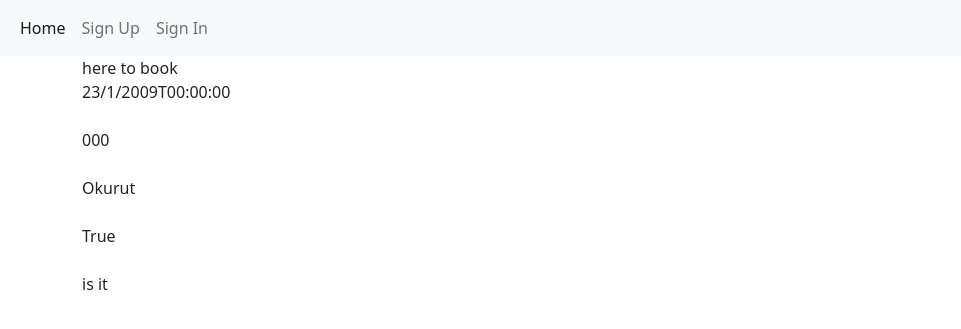
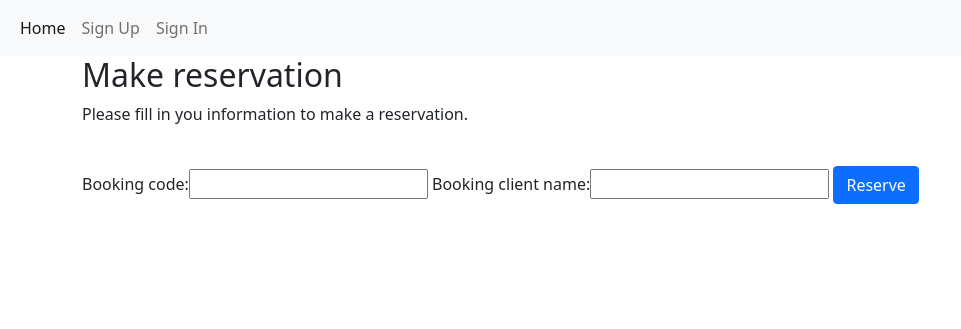
Before and after one commit to kedi1991/granny-restaurant-booking, a Django app: page /000/ in a window 1280 px wide. Shown: the top 329 px of the page, without its empty margins (0-961 px from the left). Run offline with Django 3.2, Linux system fonts and the light colour scheme; tables that the repository leaves empty hold one stand-in row (values such as "Sample post").

Commit message:
Add post method to enable clients make reservations

```diff
--- /dev/null
+++ b/reservation/forms.py
@@ -0,0 +1,8 @@
+from .models import Booking
+from django import forms
+
+
+class BookingForm(forms.ModelForm):
+    class Meta:
+        model = Booking
+        fields = ('booking_code', 'booking_client_name',)
--- a/reservation/views.py
+++ b/reservation/views.py
@@ -1,6 +1,7 @@
 from django.shortcuts import render, get_object_or_404
 from django.views import generic, View
 from .models import Seat, Booking
+from .forms import BookingForm
 
 
 class Seats(generic.ListView):
@@ -12,14 +13,13 @@ class Seats(generic.ListView):
 class Bookings(View):
     def get(self, request, seat_code, *args, **kwargs):
         """
-        This will get the details of the
+        This will get the details of the booking
         """
         model = Booking
         booking_code = seat_code
         queryset = model.objects.all()
-        bookings = get_object_or_404(queryset, booking_code=booking_code)
+        # bookings = get_object_or_404(queryset, booking_code=booking_code)
 
-        mydata = bookings
 
         return render(request,
         'bookings.html',
@@ -29,5 +29,33 @@ class Bookings(View):
             "date_booked": "23/1/2009T00:00:00",
             "seat_booked": "True",
             "id": "is it",
+            "booking_form": BookingForm(),
         },
         )
+
+    def post(self, request, seat_code, *args, **kwargs):
+        """
+        This update get the Bookings table with information of the reservation made
+        """
+        model = Booking
+        booking_code = seat_code
+        # queryset = model.objects.all()
+        # bookings = get_object_or_404(queryset, booking_code=booking_code)
+
+        booking_form = BookingForm(data=request.POST)
+
+        # Proceed only if the data entered is valid
+        if booking_form.is_valid():
+            booking_form.instance.booking_client_name = request.user.username
+            booking_form.instance.booking_code = seat_code
+
+            booking_form.save(commit=True)
+
+        else:
+            booking_form = BookingForm()
+        return render(request,
+        'bookings.html',
+        {
+            "booking_form": BookingForm(),
+        },
+        )
--- a/templates/account/login.html
+++ b/templates/account/login.html
@@ -11,9 +11,8 @@
         <div class="col-md-8 mt-3 offset-md-2">
             <h3>{% trans "Sign In" %}</h3>
 
-            <p>{% blocktrans %}Welcome back to the code|star blog. To leave a comment or like a post, please log in. If
-                you
-                have not created an account yet, then <a class="link" href="{{ signup_url }}">sign up</a>
+            <p>{% blocktrans %}In order to make or view your reservations, please log in. If
+                you have not created an account yet, then <a class="link" href="{{ signup_url }}">sign up</a>
                 first.{% endblocktrans %}</p>
         </div>
     </div>
--- a/templates/bookings.html
+++ b/templates/bookings.html
@@ -1,12 +1,14 @@
 {% extends 'base.html' %}
 
 {% block content %}
-here to book
+<h2>Make reservation</h2>
+<p>Please fill in you information to make a reservation.</p>
     <br>
-    {{date_booked}}<br><br>
-    {{first_name}}<br><br>
-    {{last_name}}<br><br>
-    {{seat_booked}}<br><br>
-    {{id}}
+
+    <form method="post">
+        {% csrf_token %}
+        {{ booking_form }}
+        <button type="submit" class="btn btn-primary">Reserve</button>
+    </form>
 
 {% endblock %}
```
